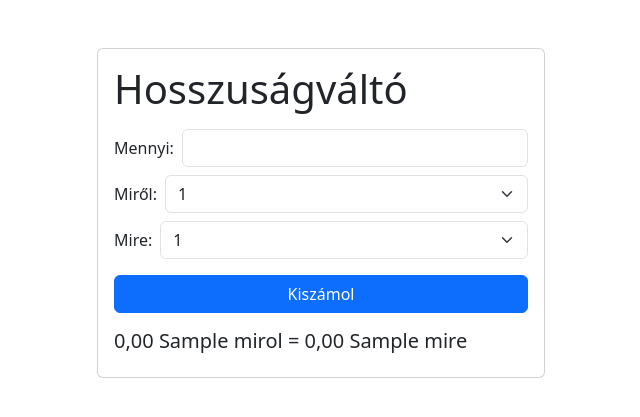
After one commit to Bmarc015/06_MertekegysegValto, a PHP site: the page made by view/hosszusagValto.php in a window 1280 px wide. The commit adds this page. Shown: the top 417 px of the page, without its empty margins (319-959 px from the left). Run offline with PHP 8.4, Linux system fonts and the light colour scheme; the template is opened without the code that fills it: most values are stand-ins (such as "Sample title", 1, 10 or a date in 2020).

Commit message:
kesz hosszvalto

```diff
--- a/view/404.php
+++ b/view/404.php
@@ -10,7 +10,7 @@
 <body>
     <h1>404</h1>
     <p><a href="<?php echo $mappa . "/valutavalto" ?>">Pénzváltó</a></p>
-    <p><a href="<?php echo $mappa . "/mertekegysegvalto" ?>">Mertekegységváltó</a></p>
+    <p><a href="<?php echo $mappa . "/hosszusagValto" ?>">Mertekegységváltó</a></p>
 
     <img src="public/kep.jfif" alt="">
 </body>
--- a/view/home.php
+++ b/view/home.php
@@ -8,7 +8,7 @@
 <body>
     <h1>Főoldal</h1>
     <p><a href="<?php echo $mappa . "/valutavalto" ?>">Pénzváltó</a></p>
-    <p><a href="<?php echo $mappa . "/mertekegysegvalto" ?>">Mértékegységváltó</a></p>
+    <p><a href="<?php echo $mappa . "/hosszusagValto" ?>">Mértékegységváltó</a></p>
 
 </body>
 </html>
--- /dev/null
+++ b/view/hosszusagValto.php
@@ -0,0 +1,70 @@
+<!DOCTYPE html>
+<html lang="en">
+
+<head>
+    <meta charset="UTF-8">
+    <meta name="viewport" content="width=device-width, initial-scale=1.0">
+    <link href="https://cdn.jsdelivr.net/npm/bootstrap@5.3.8/dist/css/bootstrap.min.css" rel="stylesheet" integrity="sha384-sRIl4kxILFvY47J16cr9ZwB07vP4J8+LH7qKQnuqkuIAvNWLzeN8tE5YBujZqJLB" crossorigin="anonymous">
+    <title>Mértékegységváltó</title>
+</head>
+
+<body>
+    <div class="container mt-5 d-flex justify-content-center">
+
+        <div class="card" style="width: 28rem;">
+            <div class="card-body">
+                <h1 class="card-title mb-3">Hosszuságváltó</h1>
+                <form action="">
+                    <!-- Mennyit -->
+                    <div class="mt-3 d-flex align-items-center">
+                        <label for="mennyit" class="form-label m-0">Mennyi: </label>
+                        <input type="number" class="form-control ms-2" name="mennyit" id="mennyit" value="<?php echo $mennyit ?>">
+                    </div>
+                    <!-- Miről -->
+                    <div class="mt-2 d-flex align-items-center">
+                        <label for="mirol" class="form-label m-0">Miről:</label>
+                        <select class="form-select ms-2" aria-label="Default select example" id="mirol" name="mirol">
+                            <?php foreach ($hosszusagok as $hosszusag) { ?>
+                                <option
+                                    value="<?php echo $hosszusag['id'] ?>"
+                                    <?php echo ($mirol === $hosszusag['id'] ? "selected" : "") ?>>
+                                    <?php echo $hosszusag['id'] ?>
+
+                                </option>
+                            <?php } ?>
+                        </select>
+                    </div>
+                    <!-- Mire -->
+                    <div class="mt-2 d-flex align-items-center">
+                        <label for="mire" class="form-label m-0">Mire:</label>
+                        <select class="form-select ms-2" aria-label="Default select example" id="mire" name="mire">
+                            <?php foreach ($hosszusagok as $hosszusag) { ?>
+                                <option
+                                    value="<?php echo $hosszusag['id'] ?>"
+                                    <?php echo ($mire === $hosszusag['id'] ? "selected" : "") ?>>
+                                    <?php echo $hosszusag['id']?>
+                                </option>
+                            <?php } //end for
+                            ?>
+                        </select>
+                    </div>
+
+                    <!-- Kiszámol gomb -->
+                    <div class="d-flex flex-column">
+                        <button type="sumbit" class="btn btn-primary mt-3">Kiszámol</button>
+                    </div>
+                </form>
+
+                <h5 class="mt-3"><?php
+                                    echo number_format($mennyit, 2, ',', ' ') . " " . $mirol . " = " .
+                                        number_format($vegeredmeny, 2, ',', ' ') . " " . $mire
+                                    ?> </h5>
+            </div>
+        </div>
+
+    </div>
+
+    <script src="https://cdn.jsdelivr.net/npm/bootstrap@5.3.8/dist/js/bootstrap.bundle.min.js" integrity="sha384-FKyoEForCGlyvwx9Hj09JcYn3nv7wiPVlz7YYwJrWVcXK/BmnVDxM+D2scQbITxI" crossorigin="anonymous"></script>
+</body>
+
+</html>
```
Also changed, not shown: index.php (+19 -12 lines), view/mertekegysegValto.php (deleted).
